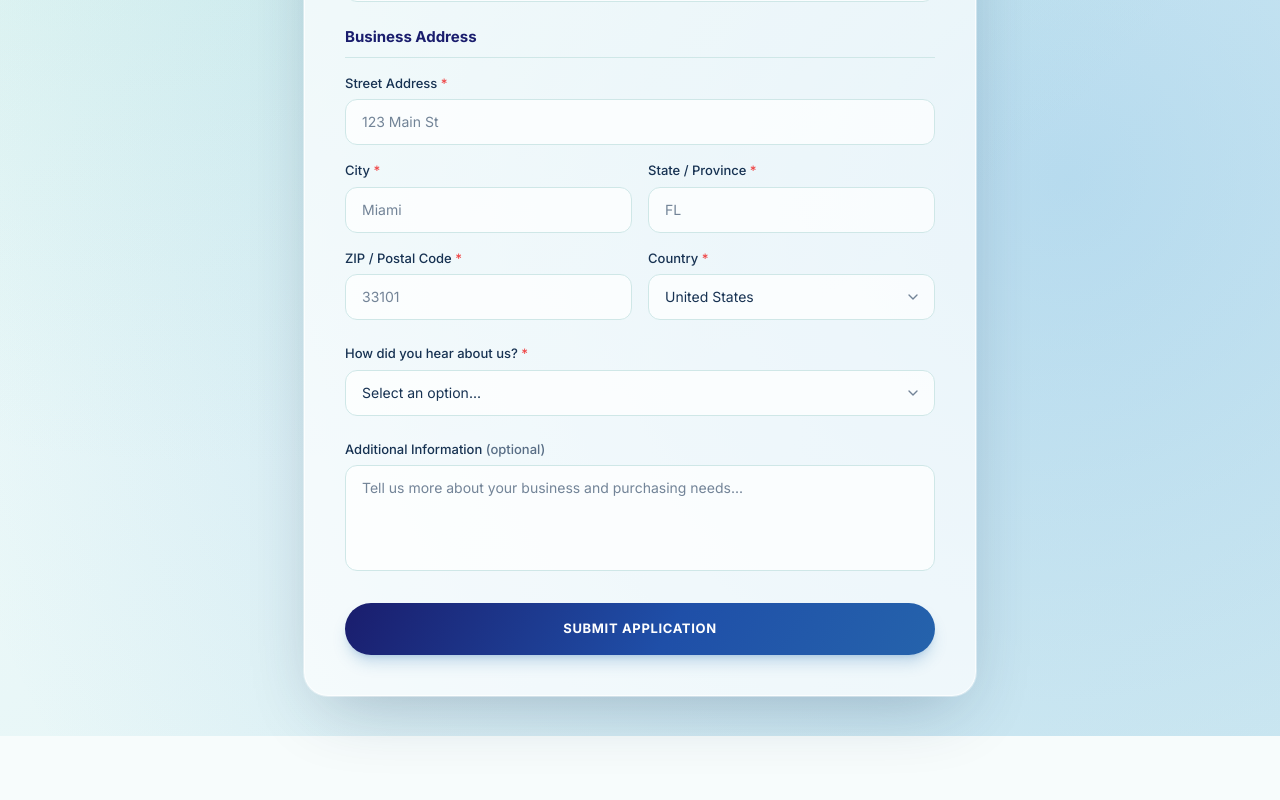
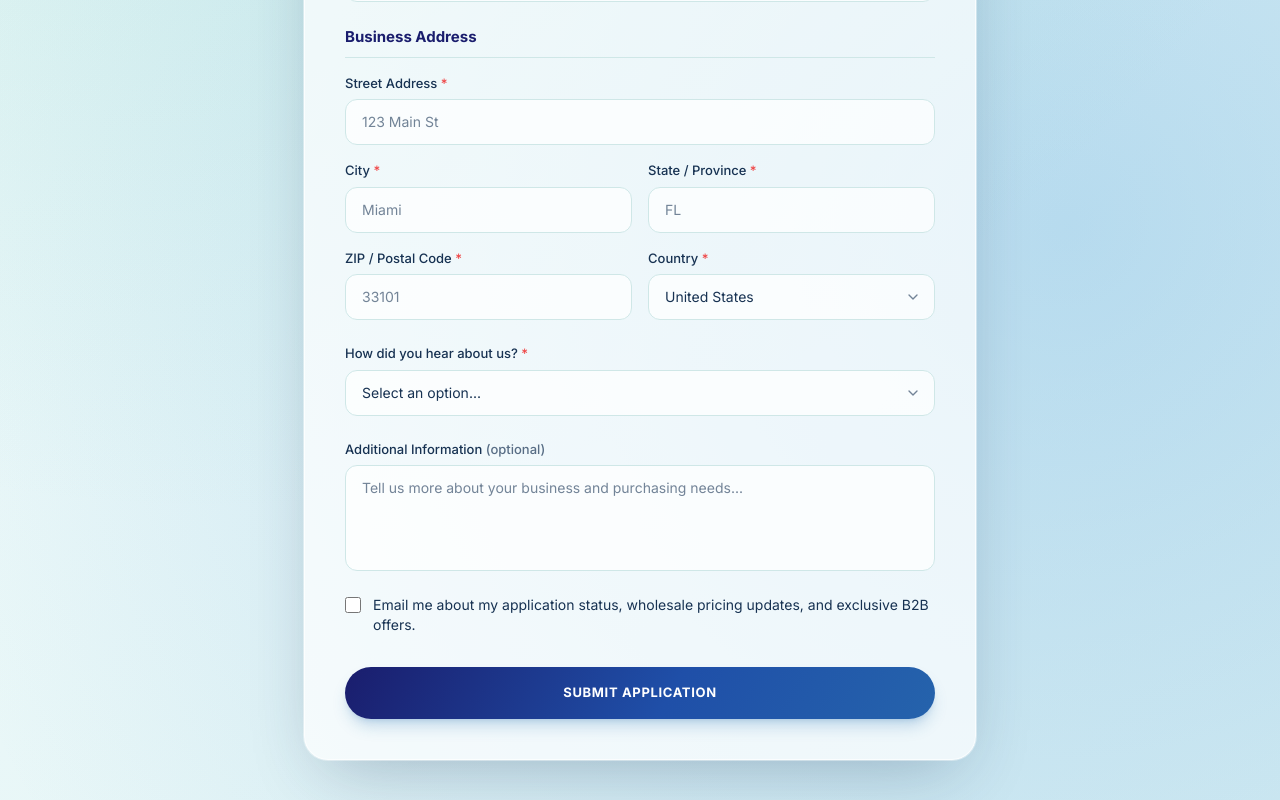
Before and after one commit to DanielSojo/nxgenpharma-hydrogen-store, a Next.js app: page /apply in a window 1280 px wide. Shown: the part 1320-2120 px from the top of the page. Before the commit the page ends 2056 px from the top, so only its background shows below. Built offline with nearby package versions, Linux system fonts and the light colour scheme; no server answers.

Commit message:
Adding checkbox to receive emails.

```diff
--- a/src/app/(auth)/apply/page.tsx
+++ b/src/app/(auth)/apply/page.tsx
@@ -27,6 +27,7 @@ const applicationSchema = z.object({
   referralSource: z.string().min(1, 'Required'),
   referralSourceOther: z.string().optional(),
   message: z.string().optional(),
+  acceptsMarketing: z.boolean(),
   // Length over composition rules, per current NIST guidance. Shopify's own
   // floor is 5; we ask for 8 and reject padded whitespace, which Shopify
   // rejects server-side anyway.
@@ -168,7 +169,7 @@ export default function ApplyPage() {
     formState: { errors, isSubmitting },
   } = useForm<ApplicationForm>({
     resolver: zodResolver(applicationSchema),
-    defaultValues: { country: 'US' },
+    defaultValues: { country: 'US', acceptsMarketing: false },
   });
 
   const showReferralOther = watch('referralSource') === 'Other';
@@ -455,6 +456,15 @@ export default function ApplyPage() {
             />
           </div>
 
+          <label className="flex cursor-pointer items-start gap-3 text-sm text-brand-ink">
+            <input
+              type="checkbox"
+              {...register('acceptsMarketing')}
+              className="mt-0.5 h-4 w-4 shrink-0 cursor-pointer rounded border-brand-line accent-brand-blue"
+            />
+            <span>Email me about my application status, wholesale pricing updates, and exclusive B2B offers.</span>
+          </label>
+
           <button
             type="submit"
             disabled={isSubmitting}
--- a/src/app/(store)/profile/page.tsx
+++ b/src/app/(store)/profile/page.tsx
@@ -6,7 +6,7 @@ import { useSession } from 'next-auth/react';
 import { useForm } from 'react-hook-form';
 import { zodResolver } from '@hookform/resolvers/zod';
 import { z } from 'zod';
-import { ArrowLeft, Loader2, MapPin, Save, UserCircle2 } from 'lucide-react';
+import { ArrowLeft, Loader2, Mail, MapPin, Save, UserCircle2 } from 'lucide-react';
 import { toast } from 'sonner';
 import PageHeader from '@/components/layout/PageHeader';
 
@@ -15,6 +15,7 @@ const profileSchema = z.object({
   lastName: z.string().min(1, 'Required'),
   email: z.string().email('Enter a valid email'),
   phone: z.string().min(7, 'Enter a valid phone number'),
+  acceptsMarketing: z.boolean(),
   company: z.string().optional(),
   address1: z.string().min(1, 'Required'),
   address2: z.string().optional(),
@@ -36,6 +37,7 @@ const emptyProfile: ProfileForm = {
   lastName: '',
   email: '',
   phone: '',
+  acceptsMarketing: false,
   company: '',
   address1: '',
   address2: '',
@@ -248,6 +250,21 @@ export default function ProfilePage() {
           </div>
         </div>
 
+        <div>
+          <div className="mb-4 flex items-center gap-2">
+            <Mail size={16} className="text-brand-blue" />
+            <h2 className="text-[15px] font-bold text-brand-navy">Email Preferences</h2>
+          </div>
+          <label className="flex cursor-pointer items-start gap-3 text-sm text-brand-ink">
+            <input
+              type="checkbox"
+              {...register('acceptsMarketing')}
+              className="mt-0.5 h-4 w-4 shrink-0 cursor-pointer rounded border-brand-line accent-brand-blue"
+            />
+            <span>Email me about my application status, wholesale pricing updates, and exclusive B2B offers.</span>
+          </label>
+        </div>
+
         <div className="rounded-2xl bg-brand-mist px-4 py-3 text-sm text-brand-ink/70">
           Email changes update your Shopify account immediately. If you use the new email to sign in later, this page and the header will stay in sync.
         </div>
--- a/src/app/api/apply/route.ts
+++ b/src/app/api/apply/route.ts
@@ -19,6 +19,7 @@ const applicationSchema = z.object({
   website: z.string().optional(),
   referralSource: z.string().min(1),
   message: z.string().optional(),
+  acceptsMarketing: z.boolean().optional().default(false),
   // Shopify's own floor is 5 characters; 8 is the minimum we accept. Shopify
   // also rejects passwords padded with whitespace, so catch that here and give
   // a useful message instead of letting customerCreate fail opaquely.
@@ -90,7 +91,7 @@ export async function POST(req: NextRequest) {
             email: data.email,
             phone: data.phone,
             password: data.password,
-            acceptsMarketing: false,
+            acceptsMarketing: data.acceptsMarketing,
           },
         },
       }
--- a/src/app/api/customer/profile/route.ts
+++ b/src/app/api/customer/profile/route.ts
@@ -9,6 +9,7 @@ const GET_CUSTOMER_PROFILE = `
       lastName
       email
       phone
+      acceptsMarketing
       defaultAddress {
         company
         address1
@@ -31,6 +32,7 @@ const UPDATE_CUSTOMER = `
         lastName
         email
         phone
+        acceptsMarketing
         defaultAddress {
           company
           address1
@@ -122,6 +124,7 @@ export async function GET(req: NextRequest) {
         lastName: customer.lastName ?? '',
         email: customer.email ?? '',
         phone: customer.phone ?? '',
+        acceptsMarketing: customer.acceptsMarketing ?? false,
         company: customer.defaultAddress?.company ?? '',
         address1: customer.defaultAddress?.address1 ?? '',
         address2: customer.defaultAddress?.address2 ?? '',
@@ -150,13 +153,13 @@ export async function PUT(req: NextRequest) {
   }
 
   const body = await req.json();
-  const { firstName, lastName, email, phone, company, address1, address2, city, state, zip, country } = body;
+  const { firstName, lastName, email, phone, acceptsMarketing, company, address1, address2, city, state, zip, country } = body;
 
   try {
     // Step 1: Update customer basic info
     const { data, errors } = await storefrontRequest(UPDATE_CUSTOMER, {
       customerAccessToken: accessToken,
-      customer: { firstName, lastName, email, phone },
+      customer: { firstName, lastName, email, phone, acceptsMarketing: Boolean(acceptsMarketing) },
     });
 
     if (errors?.length) {
@@ -214,6 +217,7 @@ export async function PUT(req: NextRequest) {
         lastName: lastName ?? '',
         email: email ?? '',
         phone: phone ?? '',
+        acceptsMarketing: customer?.acceptsMarketing ?? Boolean(acceptsMarketing),
         company: company ?? '',
         address1: address1 ?? '',
         address2: address2 ?? '',
```
